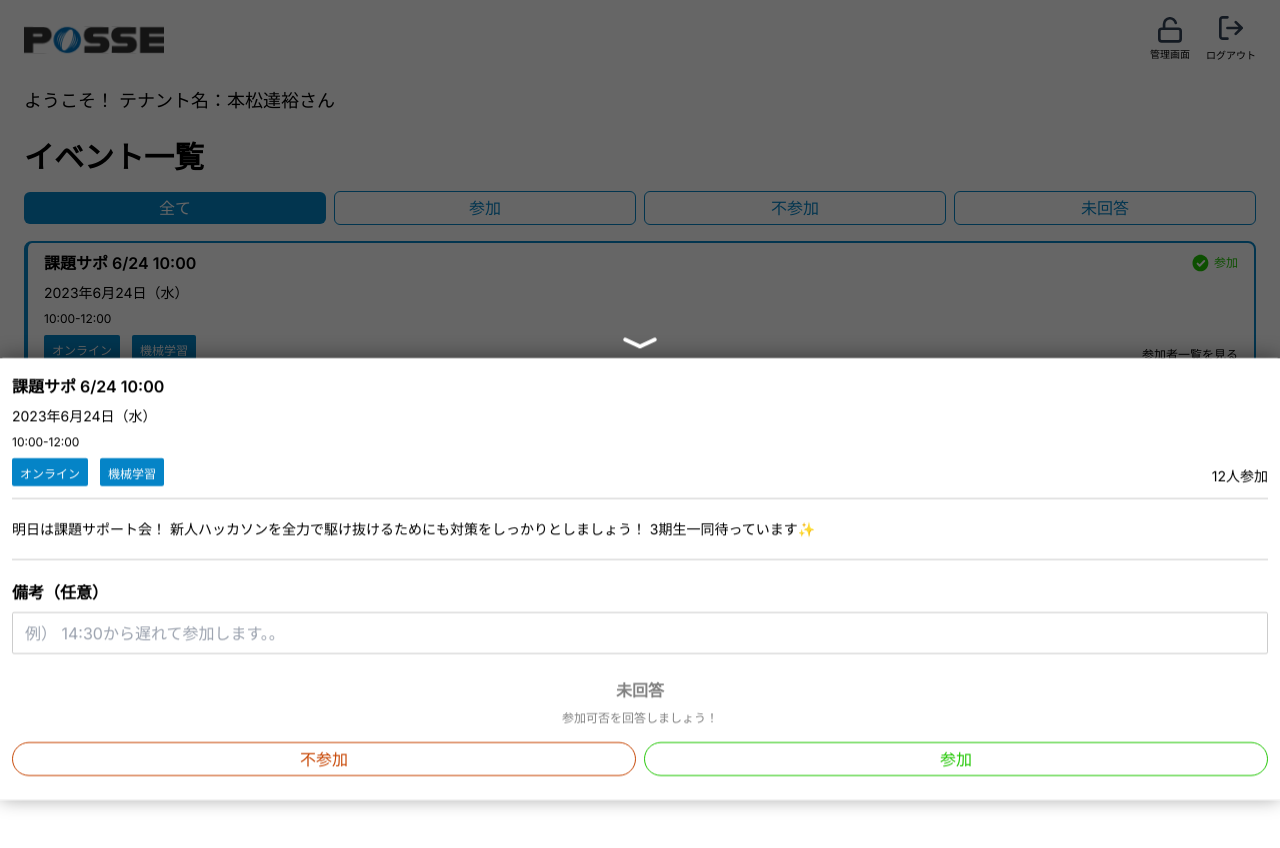
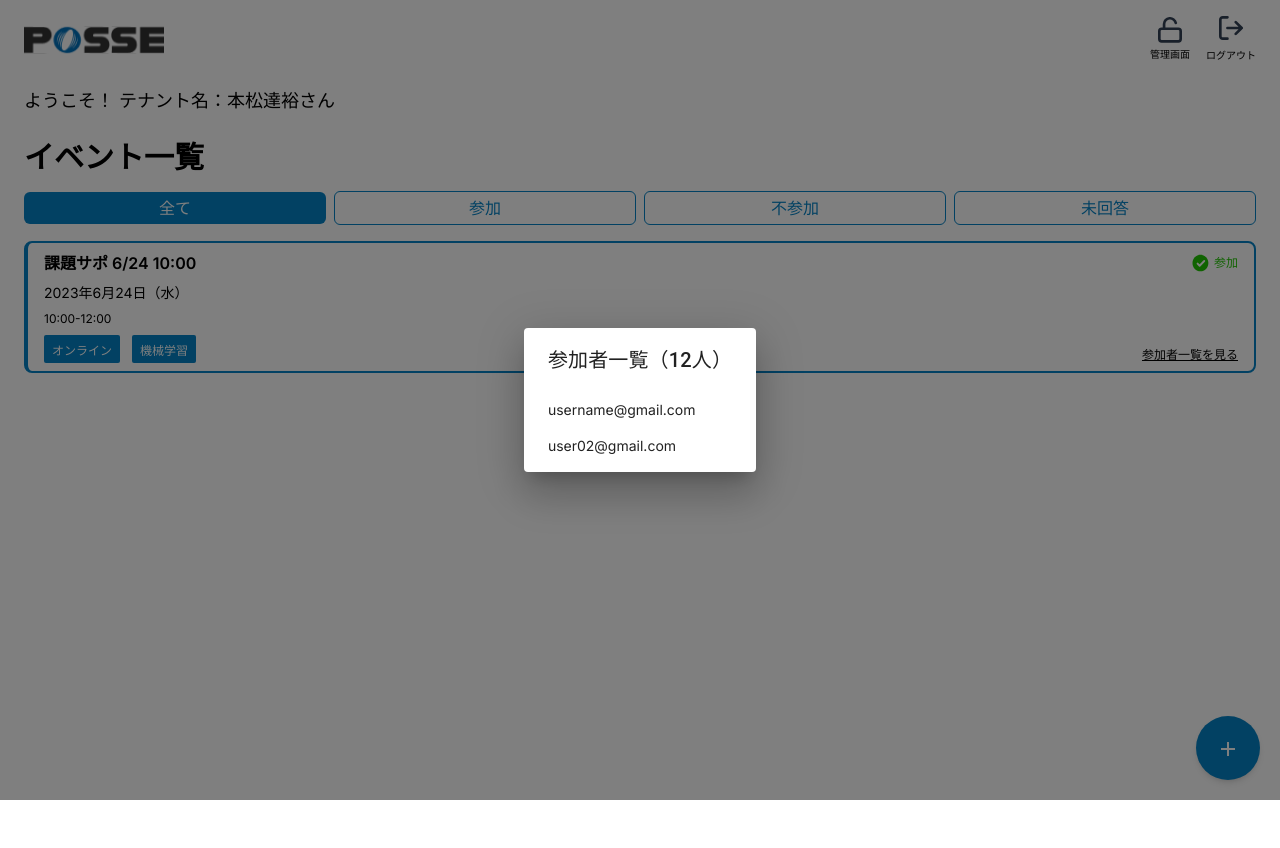
Before and after one commit to ryoikegata/event-matomeru, a Next.js app: page / in a window 1280 px wide. Both pictures are taken after a click on the button "参加者一覧を見る". Shown: the top 848 px of the page. Built offline with nearby package versions, Linux system fonts and the light colour scheme.

Commit message:
feat: :art: 参加者一覧のモーダルを作成

```diff
--- a/src/app/page.tsx
+++ b/src/app/page.tsx
@@ -1,34 +1,25 @@
 "use client";
 import { Header } from "@/layout/Header/page";
 import AddIcon from "@mui/icons-material/Add";
-import { useState } from "react";
+import { useCallback, useState } from "react";
 import { EventBlock } from "@/components/atoms/EventBlock/page";
 import { SwipeableDrawer } from "@/components/organisms/SwipeableDrawer/page";
 import { AttendForm } from "@/components/organisms/AttendForm/page";
+import { SimpleDialog } from "@/components/organisms/Dialog/page";
 
 export default function Home() {
   const [select, setSelect] = useState<string>("all");
   const [opened, setOpened] = useState(false);
+  const [openUserList, setOpenUserList] = useState(false);
 
-  const beforeEnter = () => {
-    console.log("beforeEnter");
-  };
+  const handleOpenUserList = useCallback(
+    (event: React.MouseEvent<HTMLButtonElement>) => {
+      event.stopPropagation();
+      setOpenUserList(true);
+    },
+    []
+  );
 
-  const afterEnter = () => {
-    console.log("afterEnter");
-  };
-
-  const beforeLeave = () => {
-    console.log("beforeLeave");
-  };
-
-  const afterLeave = () => {
-    console.log("afterLeave");
-  };
-
-  const scrollDrawer = () => {
-    console.log("scrollDrawer");
-  };
   return (
     <>
       <Header />
@@ -87,7 +78,10 @@ export default function Home() {
           </div>
         </div> */}
         <div className="mt-4">
-          <EventBlock onClick={() => setOpened(true)} />
+          <EventBlock
+            onClick={() => setOpened(true)}
+            handleOpenUserList={handleOpenUserList}
+          />
         </div>
         <button className="absolute right-5 bottom-5 w-16 h-16 rounded-full bg-[#0584c7] text-white shadow-md">
           <AddIcon />
@@ -97,14 +91,13 @@ export default function Home() {
           speed={300}
           easingType="easeOutCubic"
           onClose={() => setOpened(false)}
-          onBeforeEnter={() => beforeEnter()}
-          onAfterEnter={() => afterEnter()}
-          onBeforeLeave={() => beforeLeave()}
-          onAfterLeave={() => afterLeave()}
-          onScroll={() => scrollDrawer()}
         >
           <AttendForm />
         </SwipeableDrawer>
+        <SimpleDialog
+          open={openUserList}
+          onClose={() => setOpenUserList(false)}
+        />
       </main>
     </>
   );
--- a/src/components/atoms/EventBlock/page.tsx
+++ b/src/components/atoms/EventBlock/page.tsx
@@ -3,9 +3,10 @@ import Image from "next/image";
 
 type Props = {
   onClick: () => void;
+  handleOpenUserList: (event: React.MouseEvent<HTMLButtonElement>) => void;
 };
 
-export const EventBlock: FC<Props> = ({ onClick }) => {
+export const EventBlock: FC<Props> = ({ onClick, handleOpenUserList }) => {
   return (
     // TODO: 各値はpropsで受け取る
     <div
@@ -32,7 +33,9 @@ export const EventBlock: FC<Props> = ({ onClick }) => {
           </div>
         </div>
 
-        <button className="text-xs underline">参加者一覧を見る</button>
+        <button className="text-xs underline" onClick={handleOpenUserList}>
+          参加者一覧を見る
+        </button>
       </div>
     </div>
   );
--- /dev/null
+++ b/src/components/organisms/Dialog/page.tsx
@@ -0,0 +1,27 @@
+import React, { FC } from "react";
+import List from "@mui/material/List";
+import ListItem from "@mui/material/ListItem";
+import DialogTitle from "@mui/material/DialogTitle";
+import Dialog from "@mui/material/Dialog";
+
+const users = ["username@gmail.com", "user02@gmail.com"];
+
+type Props = {
+  open: boolean;
+  onClose: () => void;
+};
+
+export const SimpleDialog: FC<Props> = ({ open, onClose }) => {
+  return (
+    <Dialog onClose={onClose} open={open}>
+      <DialogTitle>参加者一覧（12人）</DialogTitle>
+      <List sx={{ pt: 0 }}>
+        {users.map((user) => (
+          <ListItem disableGutters key={user} sx={{ px: 3 }}>
+            <p className="text-sm">{user}</p>
+          </ListItem>
+        ))}
+      </List>
+    </Dialog>
+  );
+};
```
